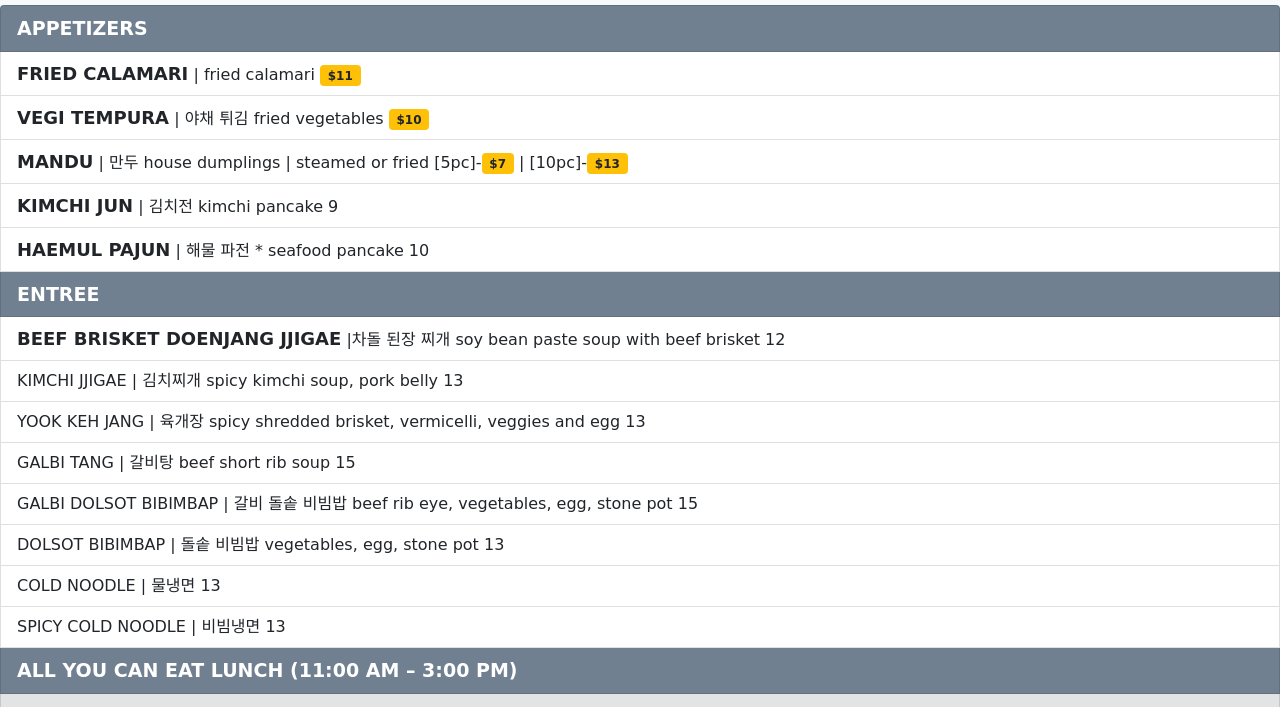
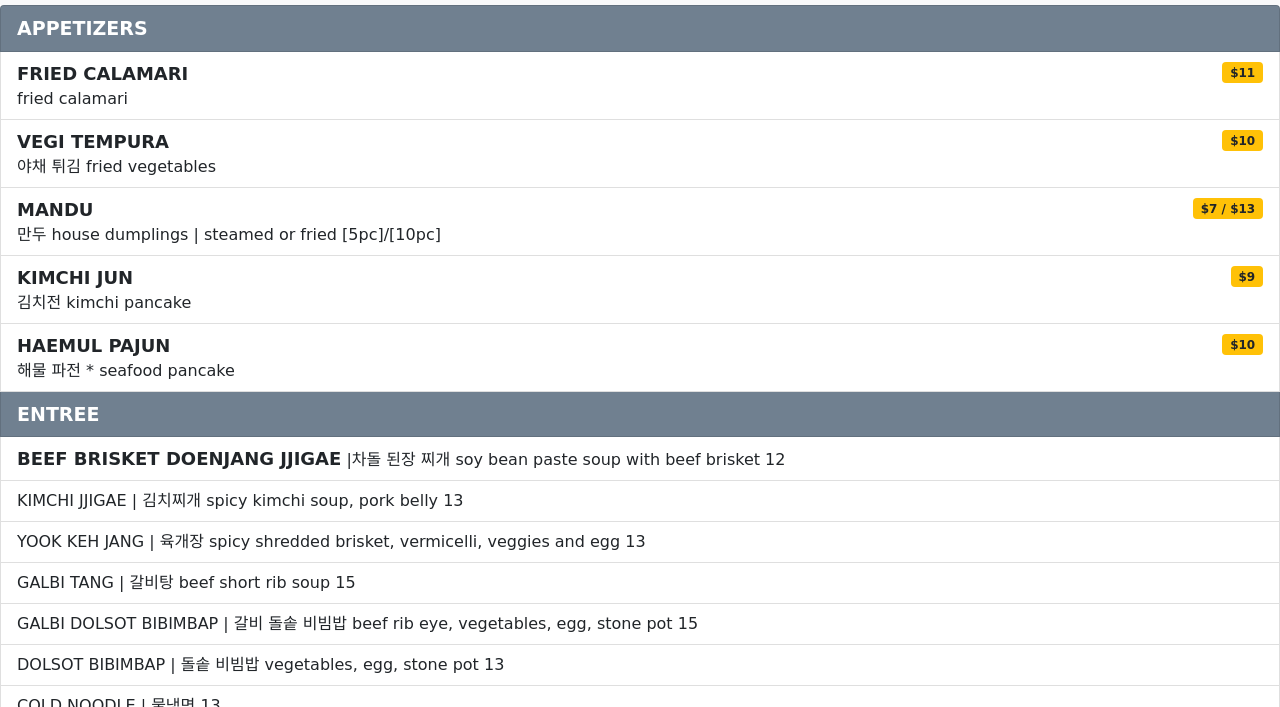
Before and after one commit to jkim8/mobileMenu, a plain HTML site: page index.html in a window 1280 px wide. Shown: the part 93-800 px from the top of the page. Drawn offline with nearby package versions, Linux system fonts and the light colour scheme; a web font is replaced by a local one.

Commit message:
change menu style

```diff
--- a/index.html
+++ b/index.html
@@ -71,6 +71,9 @@
     img {
         width: 100px;
     }
+    p {
+      margin: 0;
+    }
 
 
 </style>
@@ -123,11 +126,67 @@
 
       <ul class="list-group" data-bs-spy="scroll" data-bs-target="#navBar"   data-bs-offset="30" class="scrollspy-example" tabindex="0">
         <li class="categoryText list-group-item list-group-item-dark fw-bolder" id="scrollspyHeading1">APPETIZERS</li>
-        <li class="list-group-item" ><span>FRIED CALAMARI</span> | fried calamari  <span class="badge bg-warning text-dark">$11</span></li>
-        <li class="list-group-item" ><span>VEGI TEMPURA</span> | 야채 튀김 fried vegetables   <span class="badge bg-warning text-dark">$10</span></li>
-        <li class="list-group-item" ><span>MANDU</span> | 만두  house dumplings | steamed or fried    [5pc]-<span class="badge bg-warning text-dark">$7</span> | [10pc]-<span class="badge bg-warning text-dark">$13</span></li>
-        <li class="list-group-item" ><span>KIMCHI JUN</span> | 김치전  kimchi pancake   9</li>
-        <li class="list-group-item" ><span>HAEMUL PAJUN</span> | 해물 파전 *  seafood pancake    10</li>
+        <li class="list-group-item" >
+          <div class="row">
+            <div class="col-9">
+              <span >FRIED CALAMARI</span>
+              <P>fried calamari</P>
+            </div>
+            <div class="col-3 text-end">
+              <span class="badge bg-warning text-dark">$11</span>
+            </div>
+          </div>
+        </li>
+
+        <li class="list-group-item" >
+          <div class="row">
+            <div class="col-9">
+              <span >VEGI TEMPURA</span>
+              <P>야채 튀김 fried vegetables</P>
+            </div>
+            <div class="col-3 text-end">
+              <span class="badge bg-warning text-dark">$10</span>
+            </div>
+          </div>
+        </li>
+
+        <li class="list-group-item" >
+          <div class="row">
+            <div class="col-9">
+              <span >MANDU</span>
+              <P>만두  house dumplings | steamed or fried    [5pc]/[10pc]</P>
+            </div>
+            <div class="col-3 text-end">
+              <span class="badge bg-warning text-dark">$7 / $13</span>
+            </div>
+          </div>
+        </li>
+
+        <li class="list-group-item" >
+          <div class="row">
+            <div class="col-9">
+              <span >KIMCHI JUN</span>
+              <P>김치전  kimchi pancake</P>
+            </div>
+            <div class="col-3 text-end">
+              <span class="badge bg-warning text-dark">$9</span>
+            </div>
+          </div>
+        </li>
+
+        <li class="list-group-item" >
+          <div class="row">
+            <div class="col-9">
+              <span >HAEMUL PAJUN</span>
+              <P>해물 파전 * seafood pancake</P>
+            </div>
+            <div class="col-3 text-end">
+              <span class="badge bg-warning text-dark">$10</span>
+            </div>
+          </div>
+        </li>
+
+
 
         <li class="categoryText list-group-item list-group-item-dark fw-bolder" id="scrollspyHeading2">ENTREE</li>
         <li class="list-group-item" ><span>BEEF BRISKET DOENJANG JJIGAE</span> |차돌 된장 찌개  soy bean paste soup with beef brisket    12</li>
```
